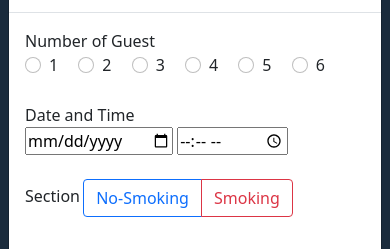
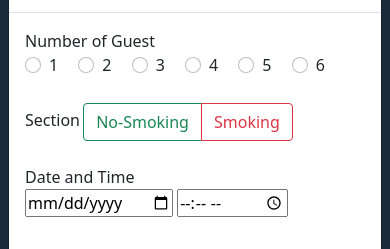
Before and after one commit to Camilo-neck/git-test, a website: page index.html in a window 390 px wide. Both pictures are taken after a click on the button "Reserve Table". Shown: the part 59-308 px from the top of the page. Drawn offline with nearby package versions, Linux system fonts and the light colour scheme.

Commit message:
relocate form

```diff
--- a/index.html
+++ b/index.html
@@ -189,6 +189,19 @@
                             </div>
                             <br>
                             <div class="form-group row">
+                                <div class="col-md-10">
+                                    <label for="btnGroup" class="col-sm-2 control-label">Section</label>
+                                    <div class="btn-group" role="group" aria-label="Basic radio toggle button group" data-bs-toggle="buttons" id="btnGroup">
+                                        <input type="radio" name="btnRadio" id="btnRadio1" class="btn-check btn-success active" autocomplete="off">
+                                        <label for="btnRadio1" class="btn btn-outline-success">No-Smoking</label>
+
+                                        <input type="radio" name="btnRadio" id="btnRadio2" class="btn-check" autocomplete="off">
+                                        <label for="btnRadio2" class="btn btn-outline-danger">Smoking</label>
+                                    </div>
+                                </div>
+                            </div>
+                            <br>
+                            <div class="form-group row">
                                 <label for="datetime"
                                 class="col-sm-2 control-label">
                                     Date and Time
@@ -197,20 +210,6 @@
                                     <input type="date" name="datetime" id="date">
                                     <input type="time" name="datetime" id="time">
                                 </div>
-                            </div>
-                            <br>
-                            <div class="form-group row">
-                                <div class="col-md-10">
-                                    <label for="btnGroup" class="col-sm-2 control-label">Section</label>
-                                    <div class="btn-group" role="group" aria-label="Basic radio toggle button group" id="btnGroup">
-                                        <input type="radio" name="btnRadio" id="btnRadio1" class="btn-check" autocomplete="off">
-                                        <label for="btnRadio1" class="btn btn-outline-primary">No-Smoking</label>
-
-                                        <input type="radio" name="btnRadio" id="btnRadio2" class="btn-check" autocomplete="off">
-                                        <label for="btnRadio2" class="btn btn-outline-danger">Smoking</label>
-                                    </div>
-                                </div>
-
                             </div>
                             <br>
 
@@ -441,10 +440,5 @@
         <script src="node_modules/jquery/dist/jquery.slim.min.js"></script>
         <script src="node_modules/popper.js/dist/umd/popper.min.js"></script>
         <script src="node_modules/bootstrap/dist/js/bootstrap.bundle.min.js"></script>
-        <script>
-            $(document).ready(function(){
-                $('[data-bs-toggle="tooltip"]').tooltip();
-            })
-        </script>
     </body>
 </html>
```
